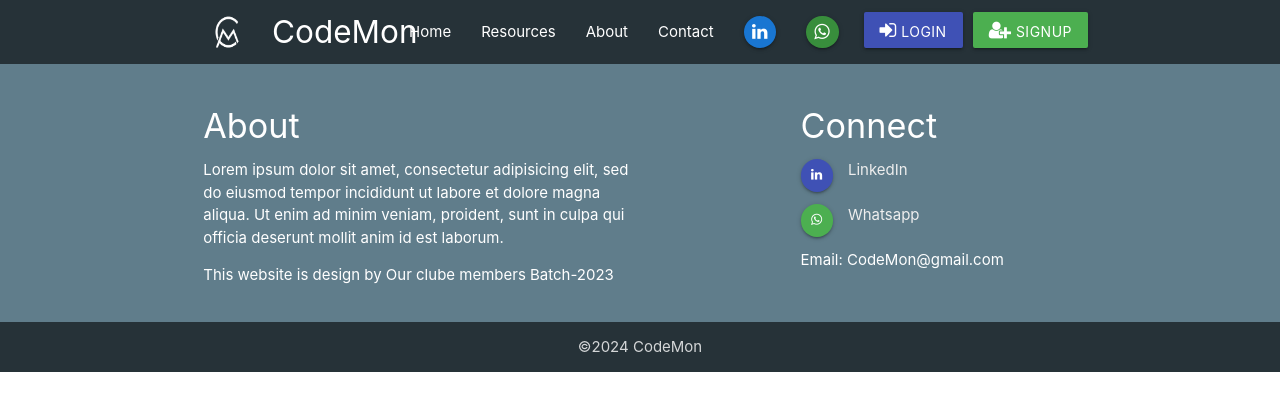
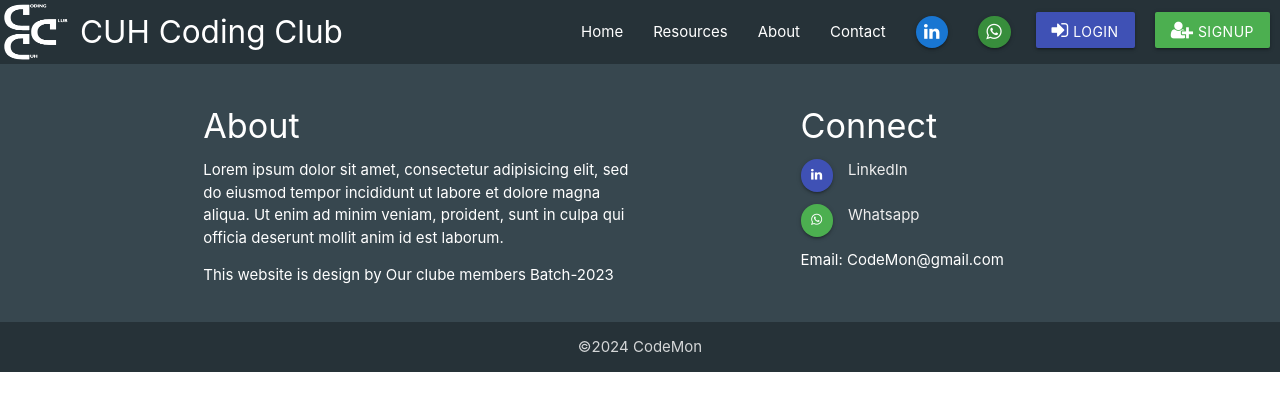
Before and after one commit to sarbeswar2000/codemon, a React (Create React App) app: page /Login in a window 1280 px wide. Shown: the top 410 px of the page. Built offline with nearby package versions, Linux system fonts and the light colour scheme.

Commit message:
date 30 aug 8:50pm

```diff
--- a/src/Components/ContactForm.js
+++ b/src/Components/ContactForm.js
@@ -23,9 +23,7 @@ const ContactForm = () => {
             <div className="input-field">
               <i className="material-icons prefix">date_range</i>
               <input type="date" id="date" className="datepicker" />
-
             </div>
-
             <div className="input-field center">
               <button className="btn indigo waves-effect waves-grey" type="submit">Submit</button>
             </div>
--- a/src/Components/Footer.js
+++ b/src/Components/Footer.js
@@ -4,7 +4,7 @@ const Footer = () => {
   return (
 
 
-    <footer class="page-footer blue-grey">
+    <footer class="page-footer blue-grey darken-3">
 
     <div class="container ">
       <div class="row">
--- a/src/Components/Howto.js
+++ b/src/Components/Howto.js
@@ -2,7 +2,7 @@ import React from 'react'
 import imag2 from "./image/people.png";
 import imag3 from "./image/university.png";
 import imag4 from "./image/resource.png";
-import imag5 from "./image/logok.png";
+import imag5 from "./image/CCCblack.png";
 function Howto() {
   return (
     <>
@@ -40,8 +40,8 @@ function Howto() {
       <div class="col s12 l2 center">
         <img src={imag5} style={{height:80, width:170}}/>
 
-       <h6  style={{fontWeight:"bold", marginTop:"-2px"}}>CodeMon</h6>
-       Learn code with CodeMon</div>
+       <h6  style={{fontWeight:"bold"}}>CUH Coding Club</h6>
+       Learn code with us</div>
 
     </div>
         </div>
--- a/src/Components/JoinClub.js
+++ b/src/Components/JoinClub.js
@@ -53,12 +53,8 @@ function JoinClub() {
             </span>
           </div>
         </div>
-
-
-
         </div>
       </div>
-
     </div>
   )
 }
--- a/src/Components/Navbar.js
+++ b/src/Components/Navbar.js
@@ -1,7 +1,7 @@
 
 import React, { useEffect, useRef } from "react";
 
-import logo from "./image/logo.png";
+import logo from "./image/CCClogo.png";
 import { Link } from "react-router-dom";
 import "./Navbar.css";
 
@@ -38,10 +38,10 @@ const Navbar = () => {
 
   return (
     <nav className="nav-wrapper #263238 blue-grey darken-4">
-      <div className="container">
+      <div >
       <a href="#!" className="brand-logo" style={{ display: "flex", alignItems: "center", marginRight: "5px" }}>
   <img src={logo} alt="Logo" height={60} width={70} style={{ marginRight: "10px" }} />
-  <span>CodeMon</span>
+  <span>CUH Coding Club</span>
 </a>
         <a href="#!" data-target="mobile-menu" className="sidenav-trigger">
           <i className="material-icons">menu</i>
@@ -85,14 +85,14 @@ const Navbar = () => {
             {/* Log-in Button */}
             <button
               className="btn indigo "
-              style={{ marginLeft: "10px", marginBottom: "5px" }}
+              style={{ marginLeft: "10px", marginBottom: "5px" , marginRight:"10px" }}
               onClick={openModal1}
             ><i className="fa fa-sign-in prefix"></i> LogIn</button>
           </li>
           <li>
             <button
               className="btn green"
-              style={{ marginLeft: "10px", marginBottom: "5px" }}
+              style={{ marginLeft: "10px", marginBottom: "5px" , marginRight:"10px" }}
 
               onClick={openModal2}
 
```
Also changed, not shown: src/Components/image/CCCblack.png (added), src/Components/image/CCClogo.png (added).
